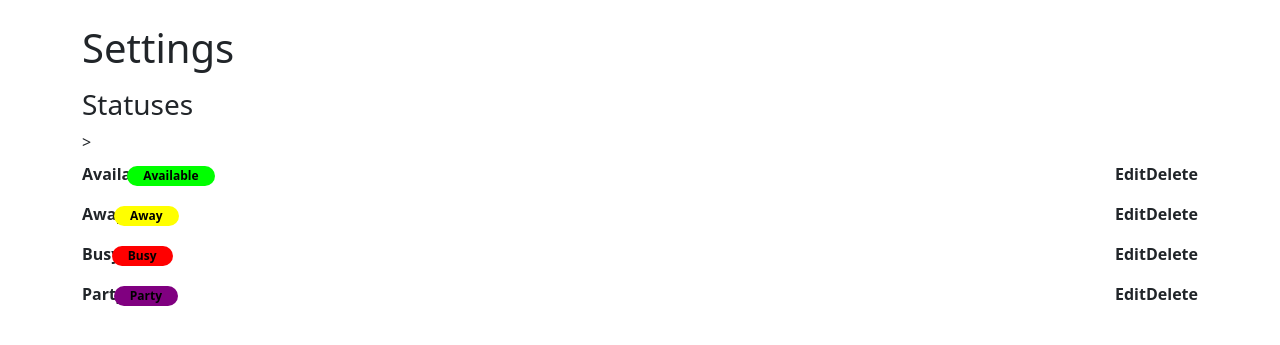
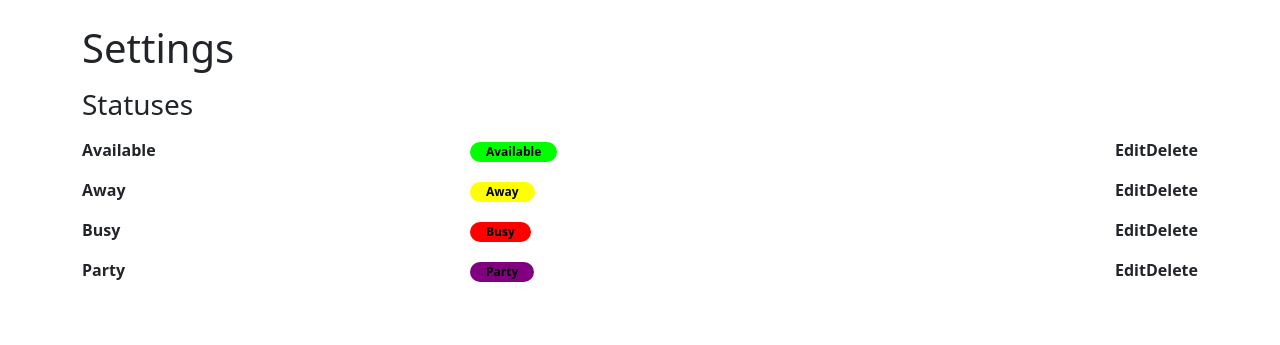
Before and after one commit to woody05/StatusPi, a Flask app: page /settings in a window 1280 px wide. Shown: the part 56-401 px from the top of the page. Run offline with Flask 3, Linux system fonts and the light colour scheme; some libraries are stand-ins or nearby versions.

Commit message:
tweaking settings

```diff
--- a/app/templates/settings.html
+++ b/app/templates/settings.html
@@ -19,7 +19,7 @@
 
 <div class="row">
     <div class="col-md-12">
-        <h3>Statuses</h3>>
+        <h3>Statuses</h3>
     </div>
 </div>
 
@@ -28,7 +28,7 @@
     <div class="col-md-12">
         <div class="d-flex justify-content-left justify-content-between py-2">
             <div class="d-flex">
-                <div class="w-25">
+                <div class="" style="width: 30vw;">
                     <strong>{{ status.name }}</strong>
                 </div>
                 <div>
```
